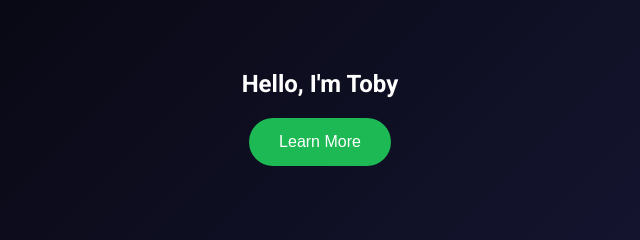
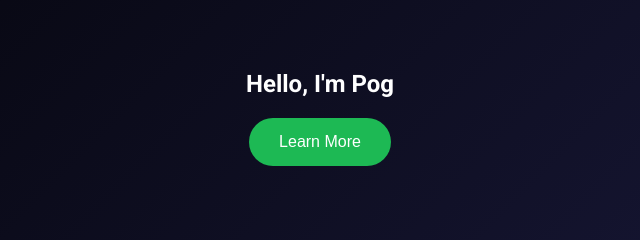
Before and after one commit to PogMaster9002/website, a plain HTML site: page index.html in a window 1280 px wide. Shown: the part 392-632 px from the top of the page, 320-960 px from the left. Drawn offline with Linux system fonts and the light colour scheme.

Commit message:
modified:   404.html 	modified:   blog.html 	modified:   index.html

```diff
--- a/index.html
+++ b/index.html
@@ -3,7 +3,7 @@
 <head>
     <meta charset="UTF-8">
     <meta name="viewport" content="width=device-width, initial-scale=1.0">
-    <title>ProjectDev - Toby</title>
+    <title>ProjectDev - Pog</title>
     <style>@import url('https://fonts.googleapis.com/css2?family=Roboto:wght@400;700&display=swap');
 
         body {
@@ -169,7 +169,7 @@
     <main>
         <section id="home" class="section">
             <div class="hero-content">
-                <h1>Hello, I'm Toby</h1>
+                <h1>Hello, I'm Pog</h1>
                 <button onclick="scrollToSection('about')">Learn More</button>
             </div>
         </section>
```
Also changed, not shown: 404.html (+1 -1 lines), blog.html (+1 -1 lines).
